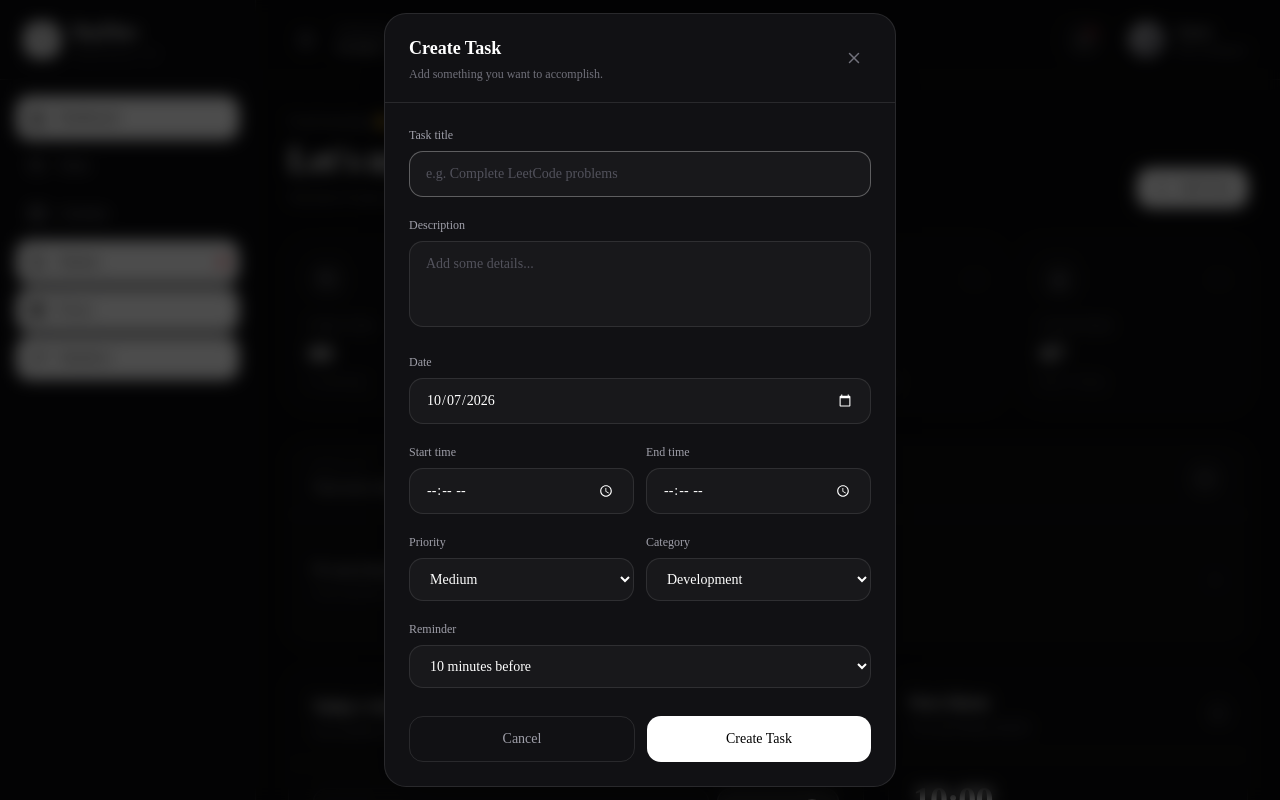
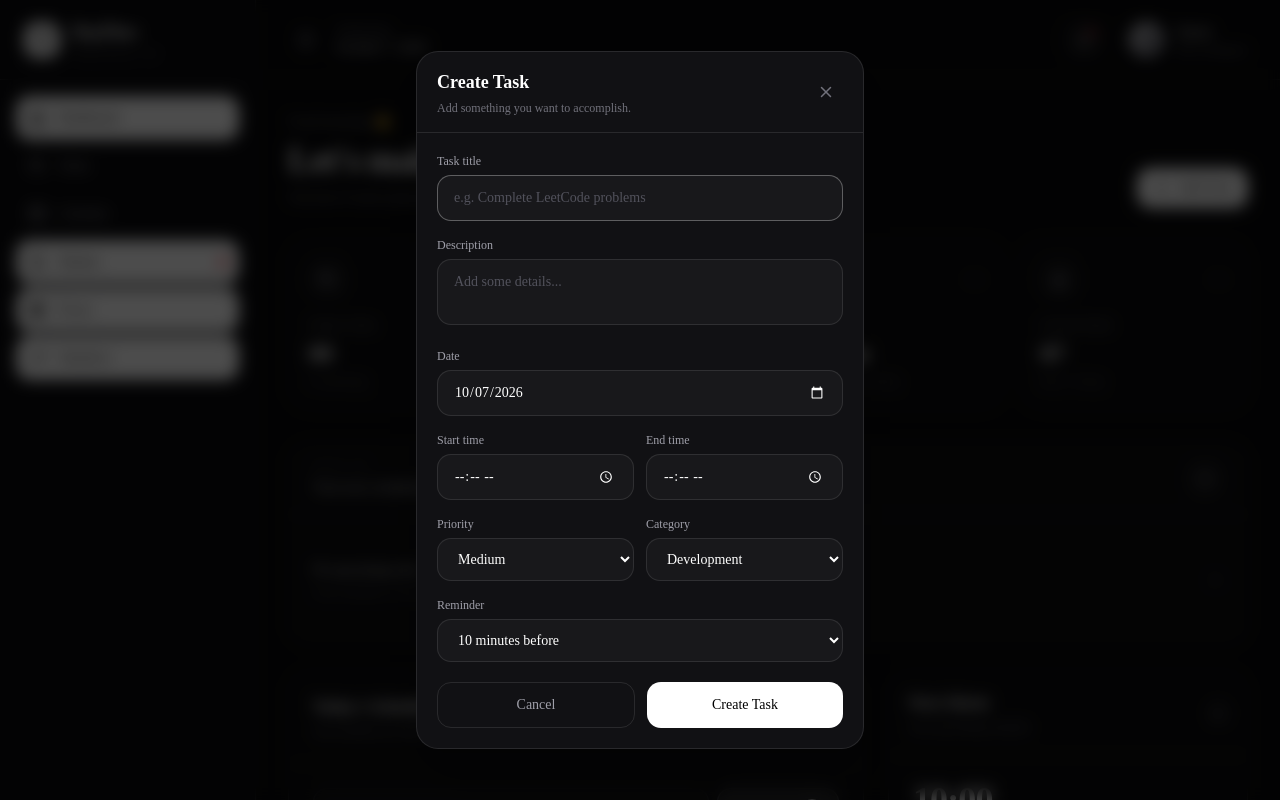
Before and after one commit to sayan629/DayFlow, a Next.js app: page / in a window 1280 px wide. Both pictures are taken after typing "Sample" into the empty fields and a click on the button "Add Task". Shown: the top 800 px of the page. Built offline with nearby package versions, Linux system fonts and the light colour scheme.

Commit message:
Page wala task.

```diff
--- a/src/components/tasks/AddTaskDialog.tsx
+++ b/src/components/tasks/AddTaskDialog.tsx
@@ -146,6 +146,7 @@ export default function AddTaskDialog({
     <>
       {!editTask && (
         <button
+          type="button"
           onClick={() => {
             setDate(getToday());
             setOpen(true);
@@ -159,9 +160,9 @@ export default function AddTaskDialog({
 
       {open && (
         <div className="fixed inset-0 z-50 flex items-center justify-center bg-black/70 p-4 backdrop-blur-sm">
-          <div className="w-full max-w-lg overflow-hidden rounded-3xl border border-white/10 bg-[#111114] shadow-2xl">
+          <div className="w-full max-w-md overflow-hidden rounded-3xl border border-white/10 bg-[#111114] shadow-2xl">
             {/* Header */}
-            <div className="flex items-center justify-between border-b border-white/10 px-6 py-5">
+            <div className="flex items-center justify-between border-b border-white/10 px-5 py-4">
               <div>
                 <h2 className="text-lg font-semibold">
                   {editTask
@@ -188,11 +189,11 @@ export default function AddTaskDialog({
             {/* Form */}
             <form
               onSubmit={handleSubmit}
-              className="space-y-5 p-6"
+              className="space-y-4 p-5"
             >
               {/* Title */}
               <div>
-                <label className="mb-2 block text-xs font-medium text-zinc-400">
+                <label className="mb-1.5 block text-xs font-medium text-zinc-400">
                   Task title
                 </label>
 
@@ -209,7 +210,7 @@ export default function AddTaskDialog({
 
               {/* Description */}
               <div>
-                <label className="mb-2 block text-xs font-medium text-zinc-400">
+                <label className="mb-1.5 block text-xs font-medium text-zinc-400">
                   Description
                 </label>
 
@@ -219,14 +220,14 @@ export default function AddTaskDialog({
                     setDescription(e.target.value)
                   }
                   placeholder="Add some details..."
-                  rows={3}
+                  rows={2}
                   className="w-full resize-none rounded-xl border border-white/10 bg-white/[0.03] px-4 py-3 text-sm text-white outline-none transition placeholder:text-zinc-600"
                 />
               </div>
 
               {/* Date */}
               <div>
-                <label className="mb-2 block text-xs font-medium text-zinc-400">
+                <label className="mb-1.5 block text-xs font-medium text-zinc-400">
                   Date
                 </label>
 
@@ -243,7 +244,7 @@ export default function AddTaskDialog({
               {/* Time */}
               <div className="grid grid-cols-2 gap-3">
                 <div>
-                  <label className="mb-2 block text-xs font-medium text-zinc-400">
+                  <label className="mb-1.5 block text-xs font-medium text-zinc-400">
                     Start time
                   </label>
 
@@ -258,7 +259,7 @@ export default function AddTaskDialog({
                 </div>
 
                 <div>
-                  <label className="mb-2 block text-xs font-medium text-zinc-400">
+                  <label className="mb-1.5 block text-xs font-medium text-zinc-400">
                     End time
                   </label>
 
@@ -277,7 +278,7 @@ export default function AddTaskDialog({
               <div className="grid grid-cols-2 gap-3">
                 {/* Priority */}
                 <div>
-                  <label className="mb-2 block text-xs font-medium text-zinc-400">
+                  <label className="mb-1.5 block text-xs font-medium text-zinc-400">
                     Priority
                   </label>
 
@@ -307,7 +308,7 @@ export default function AddTaskDialog({
 
                 {/* Category */}
                 <div>
-                  <label className="mb-2 block text-xs font-medium text-zinc-400">
+                  <label className="mb-1.5 block text-xs font-medium text-zinc-400">
                     Category
                   </label>
 
@@ -346,7 +347,7 @@ export default function AddTaskDialog({
 
               {/* Reminder */}
               <div>
-                <label className="mb-2 block text-xs font-medium text-zinc-400">
+                <label className="mb-1.5 block text-xs font-medium text-zinc-400">
                   Reminder
                 </label>
 
@@ -390,7 +391,7 @@ export default function AddTaskDialog({
               </div>
 
               {/* Actions */}
-              <div className="flex gap-3 pt-2">
+              <div className="flex gap-3 pt-1">
                 <button
                   type="button"
                   onClick={closeDialog}
```
